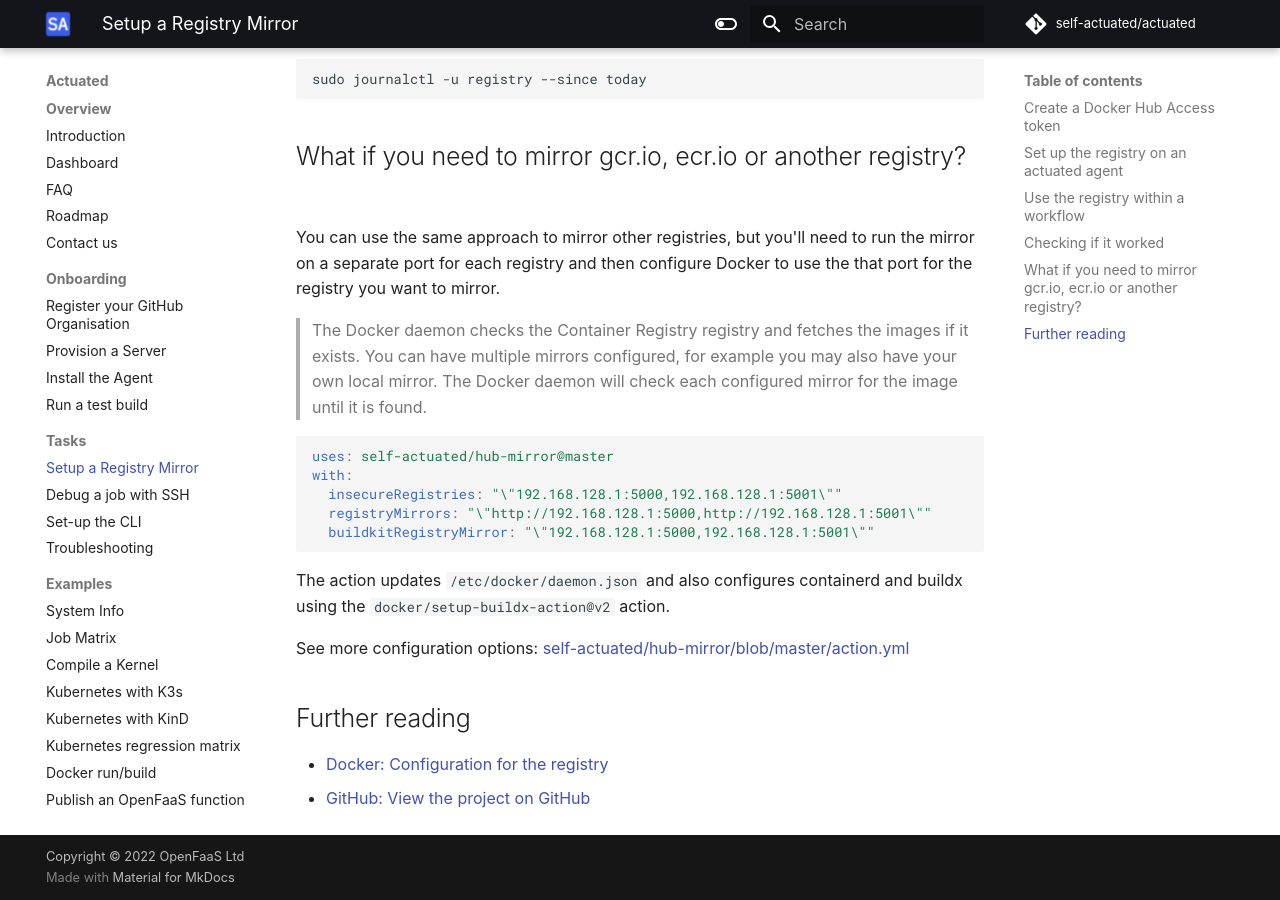
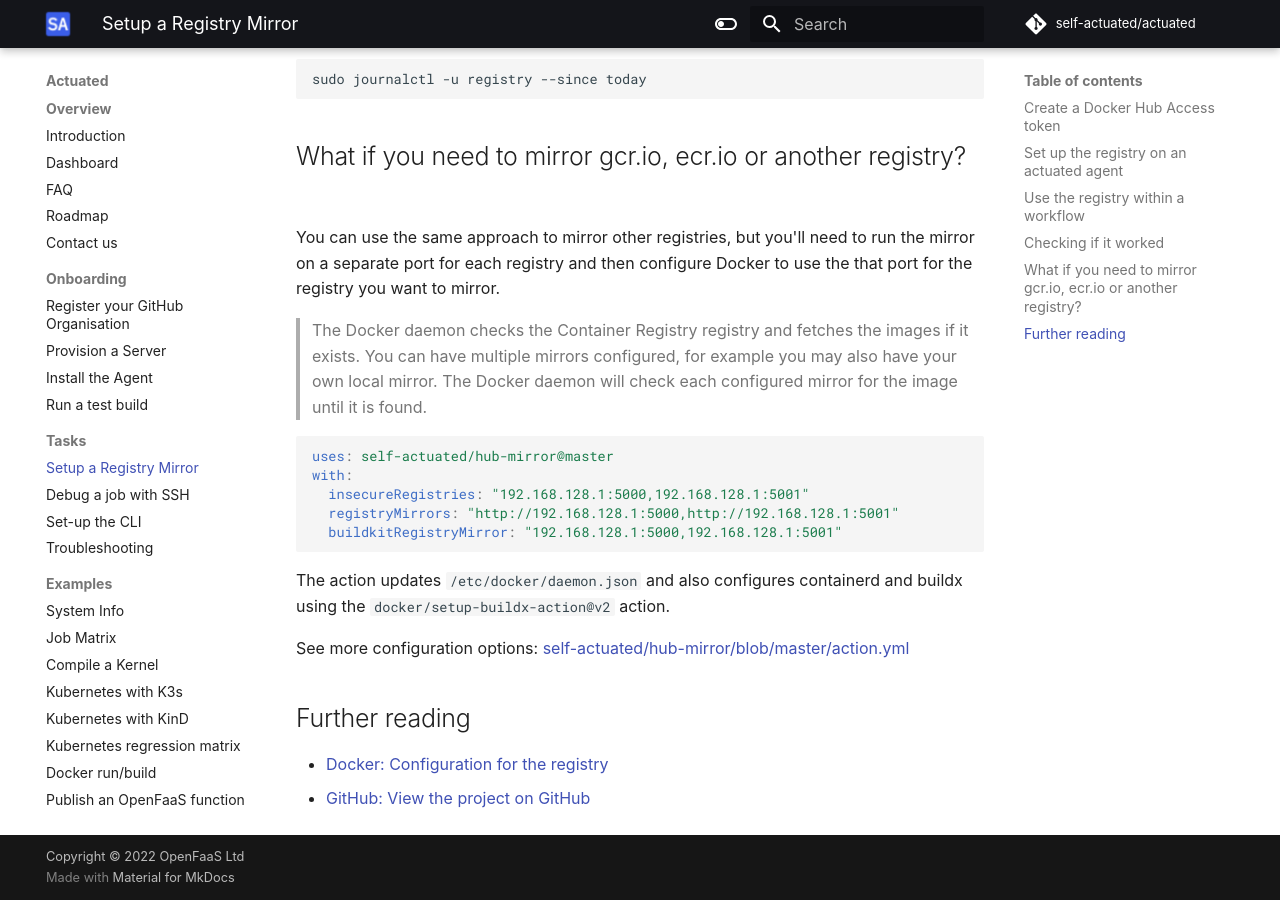
Before and after one commit to welteki/docs.actuated.dev, an MkDocs documentation site: the page built from docs/tasks/registry-mirror.md, in a window 1280 px wide and 900 px high, scrolled down 4369 px. Built offline with MkDocs 1.6.1 and Material for MkDocs 9.7.7, drawn with Linux system fonts in a browser that asks for light colours; some web fonts are replaced.

````diff
--- a/docs/tasks/registry-mirror.md
+++ b/docs/tasks/registry-mirror.md
@@ -188,9 +188,9 @@ You can use the same approach to mirror other registries, but you'll need to run
 ```yaml
 uses: self-actuated/hub-mirror@master
 with:
-  insecureRegistries: "\"192.168.128.1:5000,192.168.128.1:5001\""
-  registryMirrors: "\"http://192.168.128.1:5000,http://192.168.128.1:5001\""
-  buildkitRegistryMirror: "\"192.168.128.1:5000,192.168.128.1:5001\""
+  insecureRegistries: "192.168.128.1:5000,192.168.128.1:5001"
+  registryMirrors: "http://192.168.128.1:5000,http://192.168.128.1:5001"
+  buildkitRegistryMirror: "192.168.128.1:5000,192.168.128.1:5001"
 ```
 
 The action updates `/etc/docker/daemon.json` and also configures containerd and buildx using the `docker/setup-buildx-action@v2` action.
````
